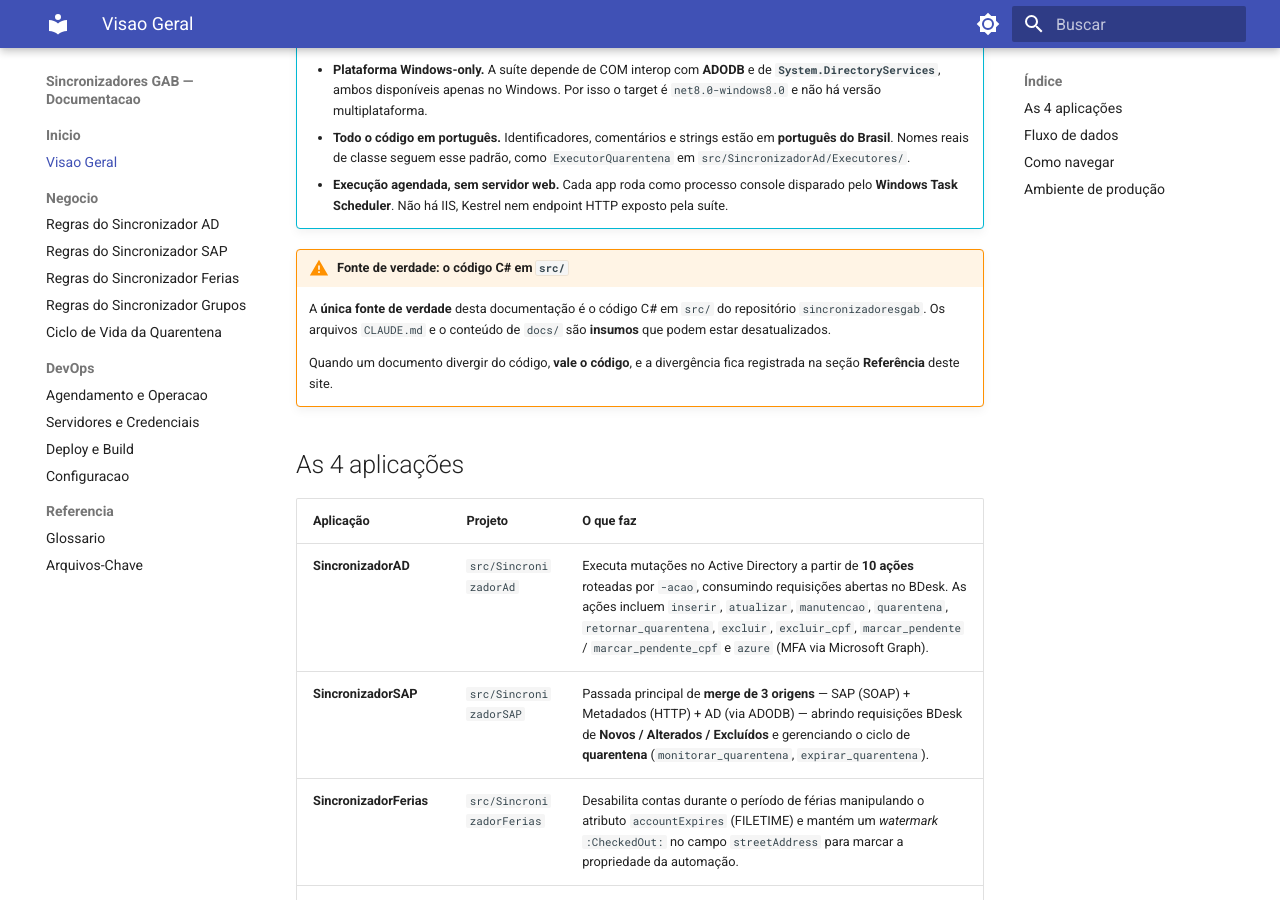
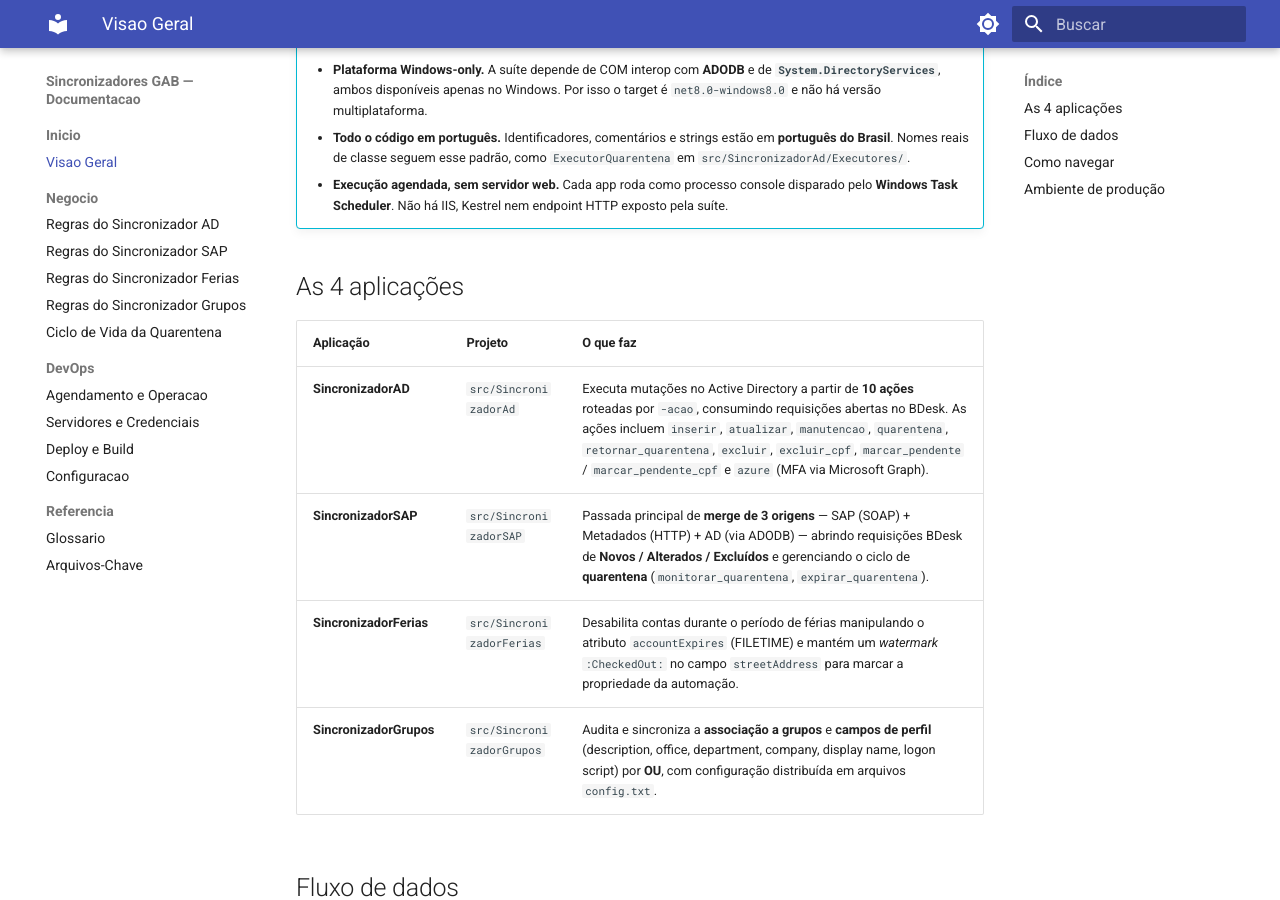
Before and after one commit to bdeskapp/sincronizadores-gab, an MkDocs documentation site: the page built from docs/index.md, in a window 1280 px wide and 900 px high, scrolled down 385 px. Built offline with MkDocs 1.6.1 and Material for MkDocs 9.7.7, drawn with Linux system fonts in a browser that asks for light colours.

Commit message:
Remove admonition "Fonte de verdade: o codigo C# em src/" do index
Co-Authored-By: Claude Opus 4.8 (1M context) <noreply@anthropic.com>

```diff
--- a/docs/index.md
+++ b/docs/index.md
@@ -8,11 +8,6 @@ Cada aplicação é um executável independente, agendado pelo **Windows Task Sc
     - **Plataforma Windows-only.** A suíte depende de COM interop com **ADODB** e de **`System.DirectoryServices`**, ambos disponíveis apenas no Windows. Por isso o target é `net8.0-windows8.0` e não há versão multiplataforma.
     - **Todo o código em português.** Identificadores, comentários e strings estão em **português do Brasil**. Nomes reais de classe seguem esse padrão, como `ExecutorQuarentena` em `src/SincronizadorAd/Executores/`.
     - **Execução agendada, sem servidor web.** Cada app roda como processo console disparado pelo **Windows Task Scheduler**. Não há IIS, Kestrel nem endpoint HTTP exposto pela suíte.
-
-!!! warning "Fonte de verdade: o código C# em `src/`"
-    A **única fonte de verdade** desta documentação é o código C# em `src/` do repositório `sincronizadoresgab`. Os arquivos `CLAUDE.md` e o conteúdo de `docs/` são **insumos** que podem estar desatualizados.
-
-    Quando um documento divergir do código, **vale o código**, e a divergência fica registrada na seção **Referência** deste site.
 
 ## As 4 aplicações
 
```
